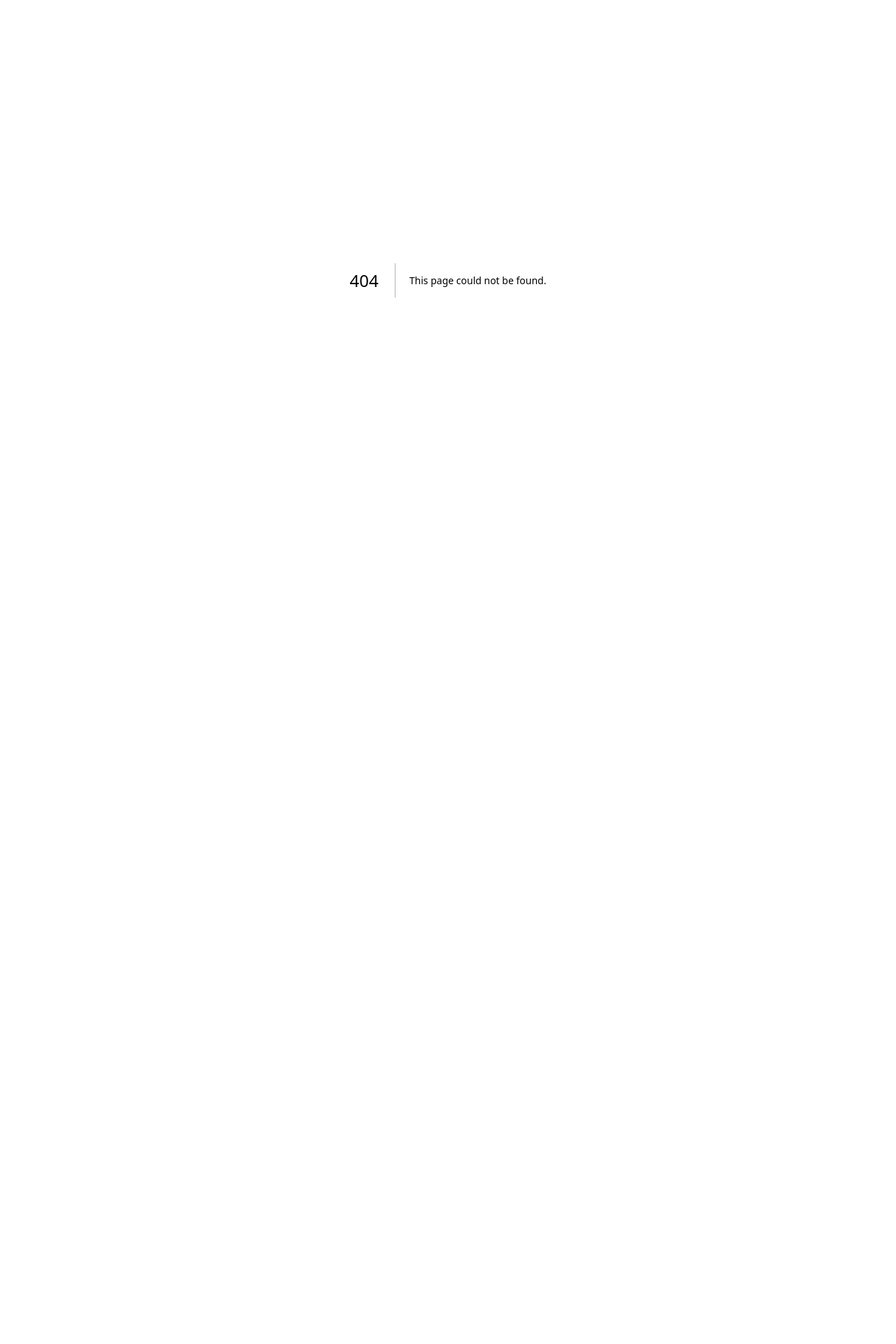
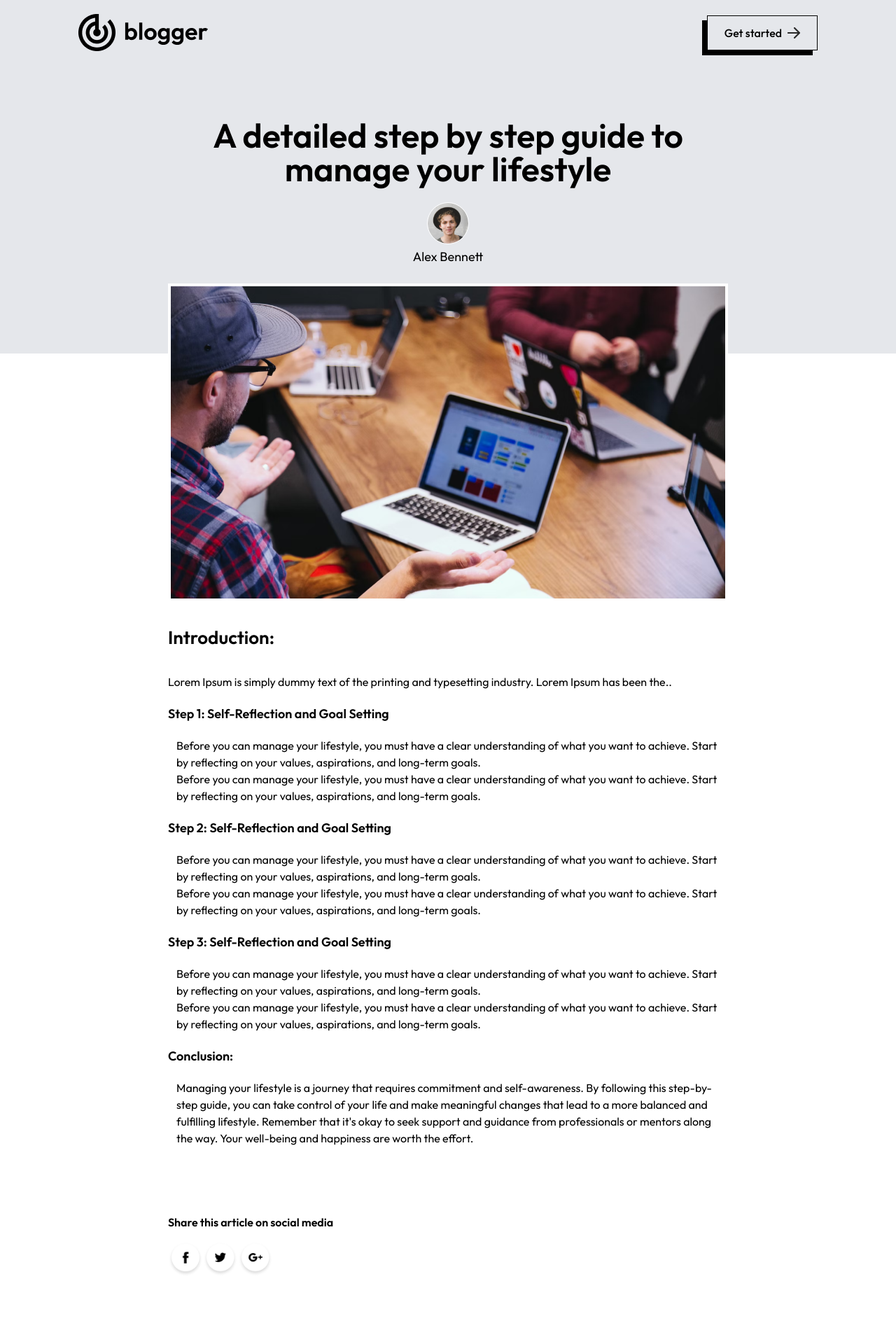
Before and after one commit to ErickAC12/blog-app, a Next.js app: page /blogs/1 in a window 1280 px wide. Before the commit this address had no page. Shown: the top 1920 px of the page at 70% size. Before the commit the page ends 800 px from the top, so only its background shows below. Built offline with nearby package versions, Linux system fonts and the light colour scheme.

Commit message:
Blog page

```diff
--- a/Components/BlogItem.jsx
+++ b/Components/BlogItem.jsx
@@ -1,18 +1,21 @@
 import { assets, blog_data } from '@/Assets/assets'
 import Image from 'next/image'
+import Link from 'next/link'
 import React from 'react'
 
-const BlogItem = ({ title, description, category, image }) => {
+const BlogItem = ({ title, description, category, image, id }) => {
   return (
     <div className='max-w-[330px] sm:max-w[300px] bg-white border border-black hover:shadow-[-7px_7px_0px_#000]'>
-      <Image src={image} alt='' width={400} height={400} className='border-b border-black' />
+      <Link href={`/blogs/${id}`}>
+        <Image src={image} alt='' width={400} height={400} className='border-b border-black' />
+      </Link>
       <p className='ml-5 mt-5 px-1 inline-block bg-black text-white text-sm'>{category}</p>
       <div className="p-5">
         <h5 className='mb-2 text-lg font-medium tracking-tight text-gray-900'>{title}</h5>
         <p className='mb-3 text-sm tracking-tight text-gray-700'>{description}</p>
-        <div className='inline-flex items-center py-2 font-semibold text-center'>
+        <Link href={`/blogs/${id}`} className='inline-flex items-center py-2 font-semibold text-center'>
           Read more <Image src={assets.arrow} alt='' width={12} className='ml-2' />
-        </div>
+        </Link>
       </div>
     </div>
   )
--- a/Components/BlogList.jsx
+++ b/Components/BlogList.jsx
@@ -16,7 +16,7 @@
       <div className="flex flex-wrap justify-around gap-1 gap-y-10 mb-16 xl:mx-24">
         {blog_data.filter((item) => menu === 'All' ? true : item.category === menu)
           .map((item, index) => {
-            return <BlogItem key={index} image={item.image} title={item.title} description={item.description} category={item.category} />
+            return <BlogItem key={index} id={item.id} image={item.image} title={item.title} description={item.description} category={item.category} />
           })}
       </div>
     </div>
--- /dev/null
+++ b/app/blogs/[id]/page.jsx
@@ -0,0 +1,70 @@
+'use client'
+import { assets, blog_data } from '@/Assets/assets';
+import Footer from '@/Components/Footer';
+import Image from 'next/image';
+import Link from 'next/link';
+import React, { useEffect, useState } from 'react'
+
+const page = ({ params }) => {
+  const [data, setData] = useState(null);
+
+  const fetchBlogData = async () => {
+    for (let i = 0; i < blog_data.length; i++) {
+      if (Number(params.id) === blog_data[i].id) {
+        setData(blog_data[i]);
+        console.log(blog_data[i]);
+        break;
+      }
+    }
+  };
+
+  useEffect(() => {
+    fetchBlogData();
+  }, [])
+
+  return (data ? <>
+    <div className='bg-gray-200 py-5 px-5 md:px-12 lg:px-28'>
+      <div className="flex justify-between items-center">
+        <Link href='/'>
+          <Image src={assets.logo} alt='' width={180} className='w-[130px] sm:w-auto' />
+        </Link>
+        <button className='flex items-center gap-2 font-medium py-1 px-3 sm:py-3 sm:px-6 border border-black shadow-[-7px_7px_0px_#000]'>
+          Get started <Image src={assets.arrow} alt='' />
+        </button>
+      </div>
+      <div className='text-center my-24'>
+        <h1 className='text-2xl sm:text-5xl font-semibold max-w-[700px] mx-auto'>{data.title}</h1>
+        <Image className='mx-auto mt-6 border border-white rounded-full' src={data.author_img} width={60} height={60} alt='' />
+        <p className='mt-1 pb-2 text-lg max-w-[740px] mx-auto'>{data.author}</p>
+      </div>
+    </div>
+    <div className='mx-5 max-w-[800px] md:mx-auto mt-[-100px] mb-10'>
+      <Image className='border-4 border-white' src={data.image} width={1280} height={720} alt='' />
+      <h1 className='my-8 text-[26px] font-semibold'>Introduction:</h1>
+      <p>{data.description}</p>
+      <h3 className='my-5 text-[18px] font-semibold'>Step 1: Self-Reflection and Goal Setting</h3>
+      <p className='mx-3'>Before you can manage your lifestyle, you must have a clear understanding of what you want to achieve. Start by reflecting on your values, aspirations, and long-term goals.</p>
+      <p className='mx-3'>Before you can manage your lifestyle, you must have a clear understanding of what you want to achieve. Start by reflecting on your values, aspirations, and long-term goals.</p>
+      <h3 className='my-5 text-[18px] font-semibold'>Step 2: Self-Reflection and Goal Setting</h3>
+      <p className='mx-3'>Before you can manage your lifestyle, you must have a clear understanding of what you want to achieve. Start by reflecting on your values, aspirations, and long-term goals.</p>
+      <p className='mx-3'>Before you can manage your lifestyle, you must have a clear understanding of what you want to achieve. Start by reflecting on your values, aspirations, and long-term goals.</p>
+      <h3 className='my-5 text-[18px] font-semibold'>Step 3: Self-Reflection and Goal Setting</h3>
+      <p className='mx-3'>Before you can manage your lifestyle, you must have a clear understanding of what you want to achieve. Start by reflecting on your values, aspirations, and long-term goals.</p>
+      <p className='mx-3'>Before you can manage your lifestyle, you must have a clear understanding of what you want to achieve. Start by reflecting on your values, aspirations, and long-term goals.</p>
+      <h3 className='my-5 text-[18px] font-semibold'>Conclusion:</h3>
+      <p className='mx-3'>Managing your lifestyle is a journey that requires commitment and self-awareness. By following this step-by-step guide, you can take control of your life and make meaningful changes that lead to a more balanced and fulfilling lifestyle. Remember that it's okay to seek support and guidance from professionals or mentors along the way. Your well-being and happiness are worth the effort.</p>
+      <div className='my-24'>
+        <p className='text-black font-semibold my-4'>Share this article on social media</p>
+        <div className='flex'>
+          <Image src={assets.facebook_icon} width={50} alt='' />
+          <Image src={assets.twitter_icon} width={50} alt='' />
+          <Image src={assets.googleplus_icon} width={50} alt='' />
+        </div>
+      </div>
+    </div>
+    <Footer />
+  </> : <></>
+  )
+}
+
+export default page
```
